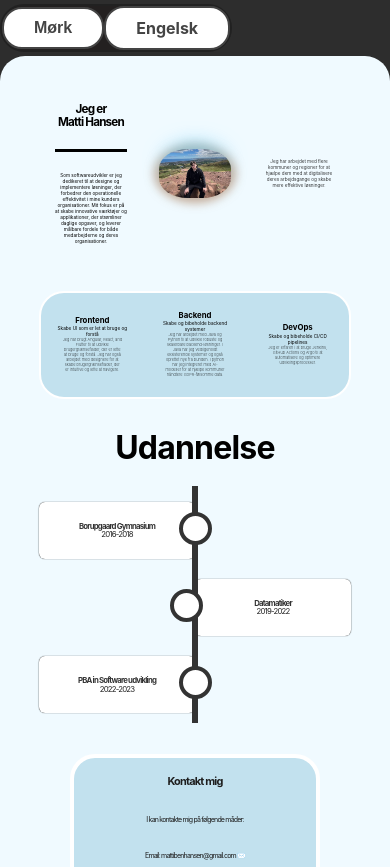
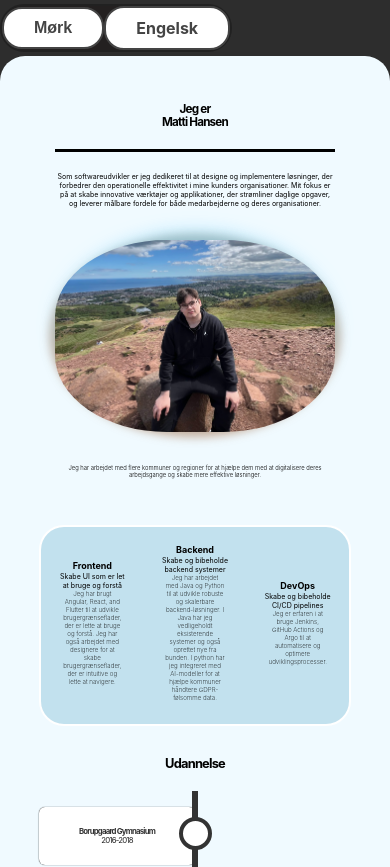
Before and after one commit to MattiBSH/mbsh-portfolio, a Next.js app: page /danish_index in a window 390 px wide. Shown: the top 867 px of the page. Built offline with nearby package versions, Linux system fonts and the light colour scheme.

Commit message:
Mobile rework

```diff
--- a/styles/darkmode.module.css
+++ b/styles/darkmode.module.css
@@ -1,3 +1,78 @@
+/* TEXT */
+
+.description{
+  color: white;
+  margin-top: 0%;
+  font-size: 1.2vw;
+
+}
+
+.description2{
+  padding-left: 8%;
+  padding-right: 8%;
+  color: rgb(255, 255, 255);
+  font-weight: 200;
+  margin-top: 0%;
+  font-size: 1vw;
+
+}
+
+.basicHeadline{
+  letter-spacing: -0.05rem;
+  line-height: 1.1; /* Adjust line height for readability */
+  margin: 0;
+  color: white;
+  font-size: 3vw;
+}
+
+.contactText{
+  font-size: 1.8vw;
+  letter-spacing: -0.05rem;
+  line-height: 1.1; /* Adjust line height for readability */
+  margin: 0;
+  color: white;
+  text-align: center;
+  padding: 2%;
+}
+
+.contactMe{
+  width: 80%;
+  flex-wrap: wrap; /* This ensures the blocks wrap on smaller screens */
+  border: #ffffff 4px solid;
+  border-radius: 25px;
+  margin-top: 10%;
+  padding: 4%;
+  margin-bottom: 10%;
+  background-color: #2d2d2d;
+
+}
+
+.contactMeHeader{
+  font-size: 2.8vw;
+  letter-spacing: -0.05rem;
+  line-height: 1.1; /* Adjust line height for readability */
+  margin: 0;
+  color: white;
+  text-align: center;
+  padding: 2%;
+}
+
+.info{
+  text-align: center;
+  font-size: larger;
+  font-weight: 300;
+  font-size: 1.2vw;
+
+}
+
+.point{
+  width: 100%;
+  display: flex;
+  justify-content: center;
+  align-items: center;
+  padding: 1%;
+  font-size: 2vw;
+}
 
 .html{
   background-color: #232020;
@@ -52,31 +127,9 @@
   background-color: #2d2d2d;
 }
 
-.description{
-  color: white;
-  margin-top: 0%;
-  font-size: 1.2vw;
 
-}
 
-.description2{
-  padding-left: 8%;
-  padding-right: 8%;
-  color: rgb(255, 255, 255);
-  font-weight: 200;
-  margin-top: 0%;
-  font-size: 1vw;
 
-}
-
-.basicHeadline{
-  letter-spacing: -0.05rem;
-  line-height: 1.1; /* Adjust line height for readability */
-  margin: 0;
-  color: white;
-  font-size: 3vw;
-
-}
 
 .threeBlocks {
   display: flex;
@@ -138,37 +191,9 @@
   align-items: center;
 }
 
-.contactMe{
-  width: 80%;
-  flex-wrap: wrap; /* This ensures the blocks wrap on smaller screens */
-  border: #ffffff 4px solid;
-  border-radius: 25px;
-  margin-top: 10%;
-  padding: 4%;
-  margin-bottom: 10%;
-  background-color: #2d2d2d;
 
-}
 
-.contactMeHeader{
-  font-size: 2.8vw;
-  letter-spacing: -0.05rem;
-  line-height: 1.1; /* Adjust line height for readability */
-  margin: 0;
-  color: white;
-  text-align: center;
-  padding: 2%;
-}
 
-.contactText{
-  font-size: 1.8vw;
-  letter-spacing: -0.05rem;
-  line-height: 1.1; /* Adjust line height for readability */
-  margin: 0;
-  color: white;
-  text-align: center;
-  padding: 2%;
-}
 
 .tintedShadow {
   border-radius: 100%;
@@ -206,14 +231,7 @@
   transition: background-color 0.3s ease, color 0.3s ease;
 }
 
-.point{
-  width: 100%;
-  display: flex;
-  justify-content: center;
-  align-items: center;
-  padding: 1%;
-  font-size: 2vw;
-}
+
 
 .line {
   width: 100%;
@@ -222,13 +240,7 @@
   margin: 20px 0;
 }
 
-.info{
-  text-align: center;
-  font-size: larger;
-  font-weight: 300;
-  font-size: 1.2vw;
 
-}
 
 .education{
   margin-top: 10%;
@@ -366,4 +378,72 @@
     background-color: #232020;
   }
 
+  .description{
+    color: white;
+    margin-top: 0%;
+    font-size: 1.8vw;
+
+  }
+
+  .description2{
+    padding-left: 8%;
+    padding-right: 8%;
+    color: rgb(255, 255, 255);
+    font-weight: 200;
+    margin-top: 0%;
+    font-size: 1.6vw;
+
+  }
+
+  .basicHeadline{
+    letter-spacing: -0.05rem;
+    line-height: 1.1; /* Adjust line height for readability */
+    margin: 0;
+    color: white;
+    font-size: 3.3vw;
+  }
+
+  .contactText{
+    font-size: 2.1vw;
+    letter-spacing: -0.05rem;
+    line-height: 1.1; /* Adjust line height for readability */
+    margin: 0;
+    color: white;
+    text-align: center;
+    padding: 2%;
+  }
+
+
+
+  .contactMeHeader{
+    font-size: 3.1vw;
+    letter-spacing: -0.05rem;
+    line-height: 1.1; /* Adjust line height for readability */
+    margin: 0;
+    color: white;
+    text-align: center;
+    padding: 2%;
+  }
+
+  .info{
+    text-align: center;
+    font-size: larger;
+    font-weight: 300;
+    font-size: 1.5vw;
+
+  }
+
+  .point{
+    width: 100%;
+    display: flex;
+    justify-content: center;
+    align-items: center;
+    padding: 1%;
+    font-size: 2.3vw;
+  }
+
+  .threeBlocks {
+    display: contents;
+  }
+
 }
--- a/styles/lightmode.module.css
+++ b/styles/lightmode.module.css
@@ -1,4 +1,77 @@
+/* TEXT */
 
+.description{
+  color: black;
+  margin-top: 0%;
+  font-size: 1.2vw;
+}
+
+.description2{
+  padding-left: 8%;
+  padding-right: 8%;
+  color: black;
+  font-weight: 200;
+  margin-top: 0%;
+  font-size: 1vw;
+
+}
+
+.basicHeadline{
+  font-size: 3vw;
+  letter-spacing: -0.05rem;
+  line-height: 1.1; /* Adjust line height for readability */
+  margin: 0;
+  color: black;
+}
+
+.contactText{
+  font-size: 1.8vw;
+  letter-spacing: -0.05rem;
+  line-height: 1.1; /* Adjust line height for readability */
+  margin: 0;
+  color: rgb(30, 30, 30);
+  text-align: center;
+  padding: 2%;
+}
+
+.contactMe{
+  width: 80%;
+  flex-wrap: wrap; /* This ensures the blocks wrap on smaller screens */
+  border: #ffffff 4px solid;
+  border-radius: 25px;
+  margin-top: 10%;
+  padding: 4%;
+  background-color: rgba(0, 118, 165, 0.192);
+  margin-bottom: 10%;
+}
+
+.contactMeHeader{
+  font-size: 2.8vw;
+  letter-spacing: -0.05rem;
+  line-height: 1.1; /* Adjust line height for readability */
+  margin: 0;
+  color: rgb(30, 30, 30);
+  text-align: center;
+  padding: 2%;
+}
+
+.info{
+  text-align: center;
+  font-size: larger;
+  font-weight: 300;
+  color: rgb(0, 0, 0);
+  font-size: 1.2vw;
+}
+
+.point{
+  width: 100%;
+  display: flex;
+  justify-content: center;
+  align-items: center;
+  padding: 1%;
+  color: black;
+  font-size: 2vw;
+}
 
 .html{
   background-color: #232020;
@@ -61,22 +134,6 @@
   flex-wrap: wrap; /* This ensures the blocks wrap on smaller screens */
 }
 
-.description{
-  color: black;
-  margin-top: 0%;
-  font-size: 1.2vw;
-
-}
-
-.description2{
-  padding-left: 8%;
-  padding-right: 8%;
-  color: black;
-  font-weight: 200;
-  margin-top: 0%;
-  font-size: 1vw;
-
-}
 
 .third {
   flex: 1;
@@ -112,13 +169,7 @@
   color: black;
 }
 
-.basicHeadline{
-  font-size: 2rem;
-  letter-spacing: -0.05rem;
-  line-height: 1.1; /* Adjust line height for readability */
-  margin: 0;
-  color: black;
-}
+
 
 .threePointBreakBox{
   margin-top: 10%;
@@ -138,37 +189,6 @@
   display: flex;
   justify-content: center;
   align-items: center;
-}
-
-.contactMe{
-  width: 80%;
-  flex-wrap: wrap; /* This ensures the blocks wrap on smaller screens */
-  border: #ffffff 4px solid;
-  border-radius: 25px;
-  margin-top: 10%;
-  padding: 4%;
-  background-color: rgba(0, 118, 165, 0.192);
-  margin-bottom: 10%;
-}
-
-.contactMeHeader{
-  font-size: 2.8vw;
-  letter-spacing: -0.05rem;
-  line-height: 1.1; /* Adjust line height for readability */
-  margin: 0;
-  color: rgb(30, 30, 30);
-  text-align: center;
-  padding: 2%;
-}
-
-.contactText{
-  font-size: 1.8vw;
-  letter-spacing: -0.05rem;
-  line-height: 1.1; /* Adjust line height for readability */
-  margin: 0;
-  color: rgb(30, 30, 30);
-  text-align: center;
-  padding: 2%;
 }
 
 .tintedShadow {
@@ -212,15 +232,7 @@
   transition: background-color 0.3s ease, color 0.3s ease;
 }
 
-.point{
-  width: 100%;
-  display: flex;
-  justify-content: center;
-  align-items: center;
-  padding: 1%;
-  color: black;
-  font-size: 2vw;
-}
+
 
 .line {
   width: 100%;
@@ -228,16 +240,6 @@
   background-color: #000000;
   margin: 20px 0;
 }
-
-.info{
-  text-align: center;
-  font-size: larger;
-  font-weight: 300;
-  color: rgb(0, 0, 0);
-  font-size: 1.2vw;
-
-}
-
 
 .education{
   margin-top: 10%;
@@ -263,8 +265,6 @@
   left: 50%;
   margin-left: -3px;
 }
-
-
 
 /* Styling for each timeline item */
 .timelineItem {
@@ -368,4 +368,76 @@
     border-radius: 25px;
     background-color: #232020;
   }
+
+  .description{
+    color: black;
+    margin-top: 0%;
+    font-size: 1.8vw;
+
+  }
+
+  .description2{
+    padding-left: 8%;
+    padding-right: 8%;
+    color: black;
+    font-weight: 200;
+    margin-top: 0%;
+    font-size: 1.6vw;
+
+  }
+
+  .basicHeadline{
+    font-size: 3.3vw;
+    letter-spacing: -0.05rem;
+    line-height: 1.1; /* Adjust line height for readability */
+    margin: 0;
+    color: black;
+  }
+
+  .contactText{
+    font-size: 2.1vw;
+    letter-spacing: -0.05rem;
+    line-height: 1.1; /* Adjust line height for readability */
+    margin: 0;
+    color: rgb(30, 30, 30);
+    text-align: center;
+    padding: 2%;
+  }
+
+  .contactMeHeader{
+    font-size: 3.1vw;
+    letter-spacing: -0.05rem;
+    line-height: 1.1; /* Adjust line height for readability */
+    margin: 0;
+    color: rgb(30, 30, 30);
+    text-align: center;
+    padding: 2%;
+  }
+
+  .info{
+    text-align: center;
+    font-size: larger;
+    font-weight: 300;
+    color: rgb(0, 0, 0);
+    font-size: 1.5vw;
+
+  }
+
+  .point{
+    width: 100%;
+    display: flex;
+    justify-content: center;
+    align-items: center;
+    padding: 1%;
+    color: black;
+    font-size: 2.3vw;
+  }
+
+  .threeBlocks {
+    display: contents;
+    justify-content: space-around;
+    align-items: center;
+    width: 100%;
+    flex-wrap: wrap; /* This ensures the blocks wrap on smaller screens */
+  }
 }
```
